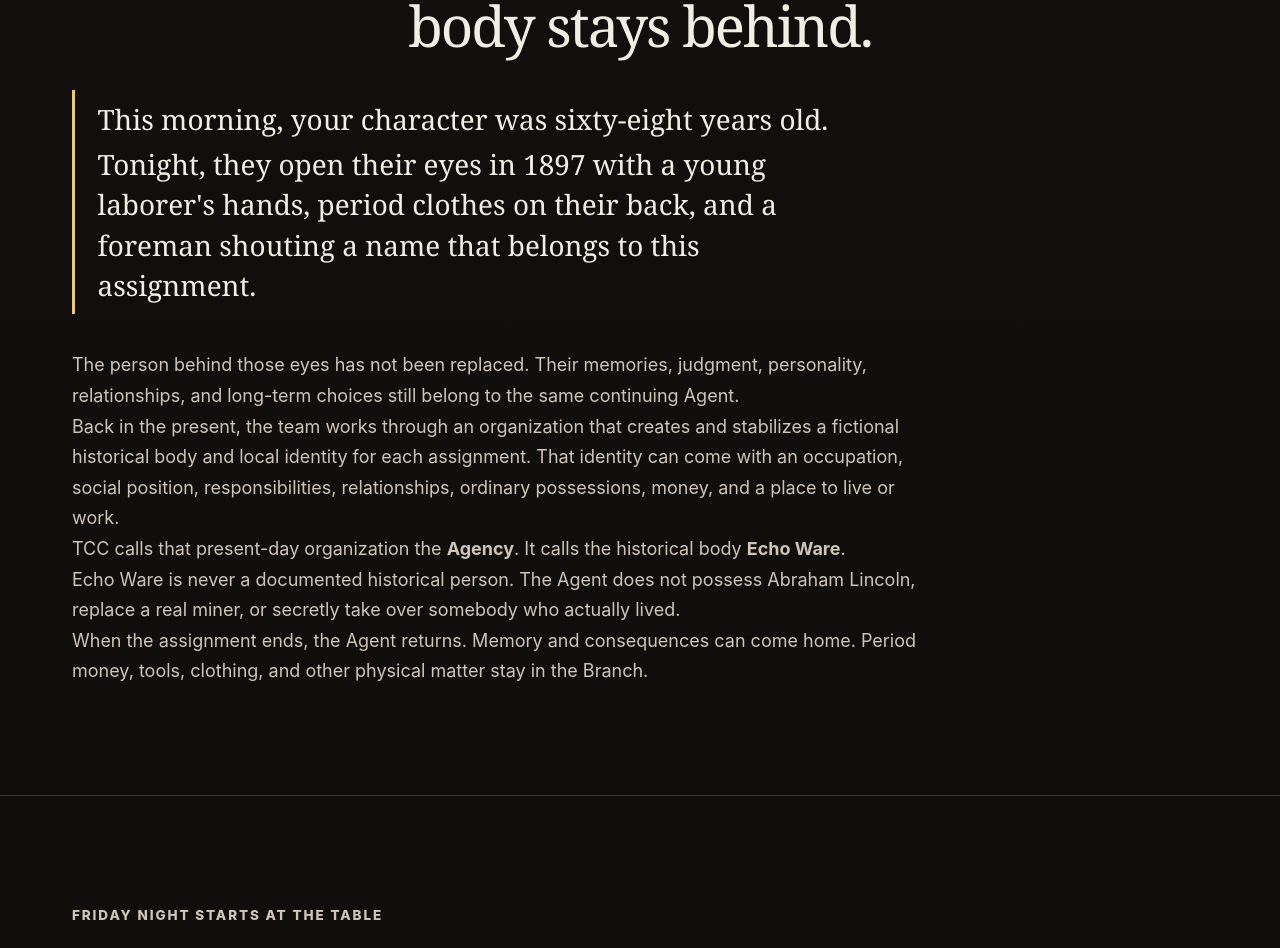
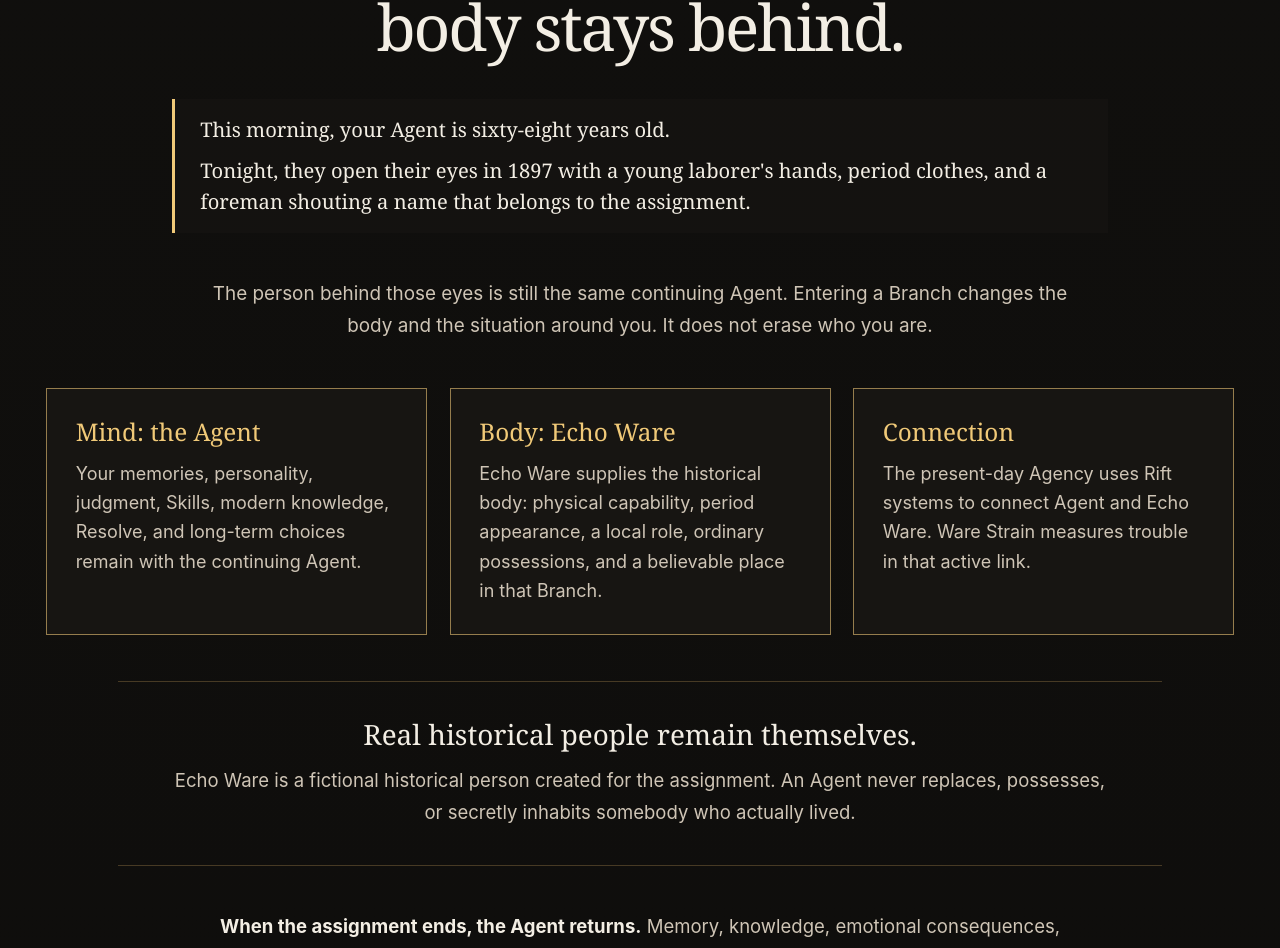
Before and after one commit to casevoiceai/tccrpg, a React (Vite) app: page / in a window 1280 px wide. Shown: the part 5912-6860 px from the top of the page. Built offline with nearby package versions, Linux system fonts and the light colour scheme.

Commit message:
Rewrite and format crossover section

```diff
--- a/index.html
+++ b/index.html
@@ -8,7 +8,7 @@
     <link rel="stylesheet" href="/homepage-spacing-fix.css" />
     <link rel="stylesheet" href="/hero-centered-header.css" />
     <link rel="stylesheet" href="/closing-center.css?v=20260927-2310" />
-    <link rel="stylesheet" href="/crossover-header.css" />
+    <link rel="stylesheet" href="/crossover-v2.css" />
     <meta name="viewport" content="width=device-width, initial-scale=1.0" />
     <meta name="theme-color" content="#090807" />
     <meta
--- /dev/null
+++ b/public/crossover-v2.css
@@ -0,0 +1,141 @@
+/* Crossover section: Version 7 Agent / Echo Ware presentation */
+.crossover-section {
+  grid-template-columns: minmax(0, 1fr) !important;
+  gap: 0 !important;
+  padding: 5.25rem 1.25rem !important;
+}
+
+.crossover-section > div {
+  width: min(100%, 72rem) !important;
+  margin: 0 auto !important;
+}
+
+.crossover-section > div > .eyebrow {
+  margin: 0 0 0.85rem !important;
+  text-align: center !important;
+  letter-spacing: 0.18em !important;
+}
+
+.crossover-section h2 {
+  max-width: 21ch !important;
+  margin: 0 auto 2.2rem !important;
+  text-align: center !important;
+  font-size: clamp(3rem, 5vw, 4.7rem) !important;
+  line-height: 1.02 !important;
+  letter-spacing: -0.035em !important;
+  text-wrap: balance !important;
+}
+.crossover-scene {
+  width: min(100%, 52rem) !important;
+  margin: 0 auto 2.5rem !important;
+  border-left: 3px solid var(--gold-strong) !important;
+  padding: 0.85rem 1.4rem !important;
+  background: rgba(24, 22, 19, 0.58) !important;
+}
+
+.crossover-scene p {
+  margin: 0 !important;
+  color: var(--paper) !important;
+  font-family: Georgia, "Times New Roman", serif !important;
+  font-size: clamp(1.12rem, 1.5vw, 1.32rem) !important;
+  line-height: 1.55 !important;
+}
+
+.crossover-scene p + p {
+  margin-top: 0.55rem !important;
+}
+
+.crossover-lead {
+  width: min(100%, 58rem) !important;
+  margin: 0 auto 2.5rem !important;
+  color: var(--paper-muted) !important;
+  font-size: clamp(1.05rem, 1.3vw, 1.18rem) !important;
+  line-height: 1.72 !important;
+  text-align: center !important;
+}
+.crossover-grid {
+  display: grid !important;
+  width: min(100%, 66rem) !important;
+  margin: 0 auto 2.6rem !important;
+  gap: 1.25rem !important;
+}
+
+.crossover-grid article {
+  min-height: 12rem !important;
+  border: 1px solid var(--line-strong) !important;
+  background: rgba(25, 23, 20, 0.82) !important;
+  padding: 1.6rem !important;
+}
+
+.crossover-grid h3 {
+  margin: 0 0 0.75rem !important;
+  color: var(--gold-strong) !important;
+  font-family: Georgia, "Times New Roman", serif !important;
+  font-size: clamp(1.35rem, 1.8vw, 1.75rem) !important;
+  line-height: 1.15 !important;
+}
+
+.crossover-grid p {
+  margin: 0 !important;
+  color: var(--paper-muted) !important;
+  font-size: 1rem !important;
+  line-height: 1.62 !important;
+}
+.crossover-boundary {
+  width: min(100%, 58rem) !important;
+  margin: 0 auto 2.5rem !important;
+  border-top: 1px solid var(--line) !important;
+  border-bottom: 1px solid var(--line) !important;
+  padding: 2rem 0 !important;
+  text-align: center !important;
+}
+
+.crossover-boundary h3 {
+  margin: 0 0 0.75rem !important;
+  color: var(--paper) !important;
+  font-family: Georgia, "Times New Roman", serif !important;
+  font-size: clamp(1.55rem, 2vw, 2rem) !important;
+  line-height: 1.2 !important;
+}
+
+.crossover-boundary p,
+.crossover-close {
+  color: var(--paper-muted) !important;
+  font-size: clamp(1.03rem, 1.22vw, 1.14rem) !important;
+  line-height: 1.72 !important;
+}
+
+.crossover-boundary p {
+  max-width: 52rem !important;
+  margin: 0 auto !important;
+}
+.crossover-close {
+  width: min(100%, 58rem) !important;
+  margin: 0 auto !important;
+  text-align: center !important;
+}
+
+.crossover-close strong {
+  color: var(--paper) !important;
+}
+
+@media (min-width: 48rem) {
+  .crossover-grid {
+    grid-template-columns: repeat(3, minmax(0, 1fr)) !important;
+  }
+}
+
+@media (max-width: 47.99rem) {
+  .crossover-section {
+    padding: 3.75rem 1rem !important;
+  }
+
+  .crossover-section h2 {
+    max-width: 16ch !important;
+    font-size: clamp(2.5rem, 10vw, 3.3rem) !important;
+  }
+
+  .crossover-grid article {
+    min-height: 0 !important;
+  }
+}
--- a/src/PublicHome.tsx
+++ b/src/PublicHome.tsx
@@ -100,15 +100,21 @@ export default function PublicHome() {
         <div>
           <p className="eyebrow">Then you cross over</p>
           <h2>Your consciousness crosses. Your modern body stays behind.</h2>
-          <div className="cold-open compact-cold-open">
-            <p>This morning, your character was sixty-eight years old.</p>
-            <p>Tonight, they open their eyes in 1897 with a young laborer's hands, period clothes on their back, and a foreman shouting a name that belongs to this assignment.</p>
+          <div className="crossover-scene">
+            <p>This morning, your Agent is sixty-eight years old.</p>
+            <p>Tonight, they open their eyes in 1897 with a young laborer&apos;s hands, period clothes, and a foreman shouting a name that belongs to the assignment.</p>
           </div>
-          <p>The person behind those eyes has not been replaced. Their memories, judgment, personality, relationships, and long-term choices still belong to the same continuing Agent.</p>
-          <p>Back in the present, the team works through an organization that creates and stabilizes a fictional historical body and local identity for each assignment. That identity can come with an occupation, social position, responsibilities, relationships, ordinary possessions, money, and a place to live or work.</p>
-          <p>TCC calls that present-day organization the <strong>Agency</strong>. It calls the historical body <strong>Echo Ware</strong>.</p>
-          <p>Echo Ware is never a documented historical person. The Agent does not possess Abraham Lincoln, replace a real miner, or secretly take over somebody who actually lived.</p>
-          <p>When the assignment ends, the Agent returns. Memory and consequences can come home. Period money, tools, clothing, and other physical matter stay in the Branch.</p>
+          <p className="crossover-lead">The person behind those eyes is still the same continuing Agent. Entering a Branch changes the body and the situation around you. It does not erase who you are.</p>
+          <div className="crossover-grid">
+            <article><h3>Mind: the Agent</h3><p>Your memories, personality, judgment, Skills, modern knowledge, Resolve, and long-term choices remain with the continuing Agent.</p></article>
+            <article><h3>Body: Echo Ware</h3><p>Echo Ware supplies the historical body: physical capability, period appearance, a local role, ordinary possessions, and a believable place in that Branch.</p></article>
+            <article><h3>Connection</h3><p>The present-day Agency uses Rift systems to connect Agent and Echo Ware. Ware Strain measures trouble in that active link.</p></article>
+          </div>
+          <div className="crossover-boundary">
+            <h3>Real historical people remain themselves.</h3>
+            <p>Echo Ware is a fictional historical person created for the assignment. An Agent never replaces, possesses, or secretly inhabits somebody who actually lived.</p>
+          </div>
+          <p className="crossover-close"><strong>When the assignment ends, the Agent returns.</strong> Memory, knowledge, emotional consequences, and Branch Canon can come home. Period money, tools, clothing, and other physical matter stay in the Branch.</p>
         </div>
       </section>
 
```
